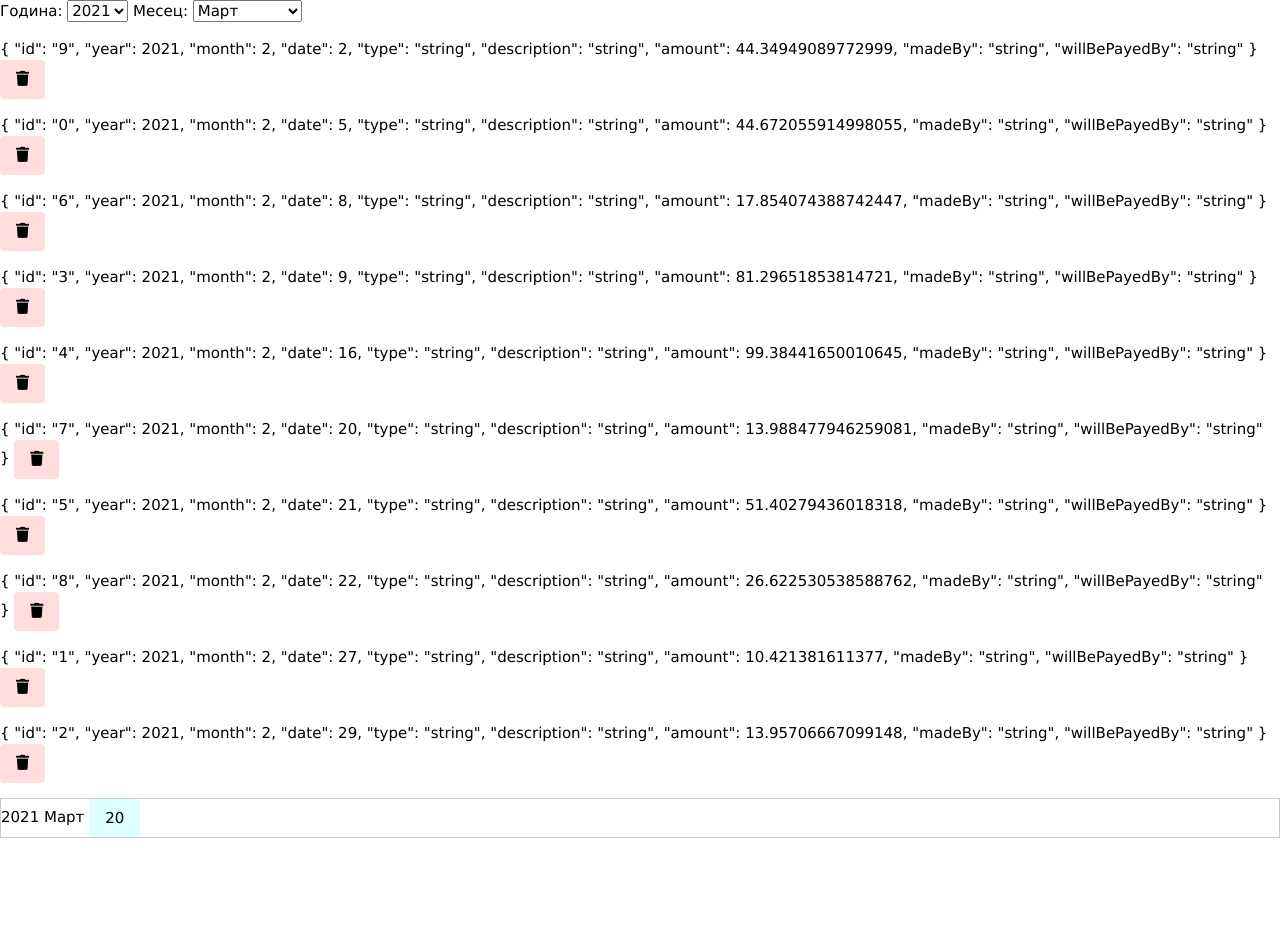
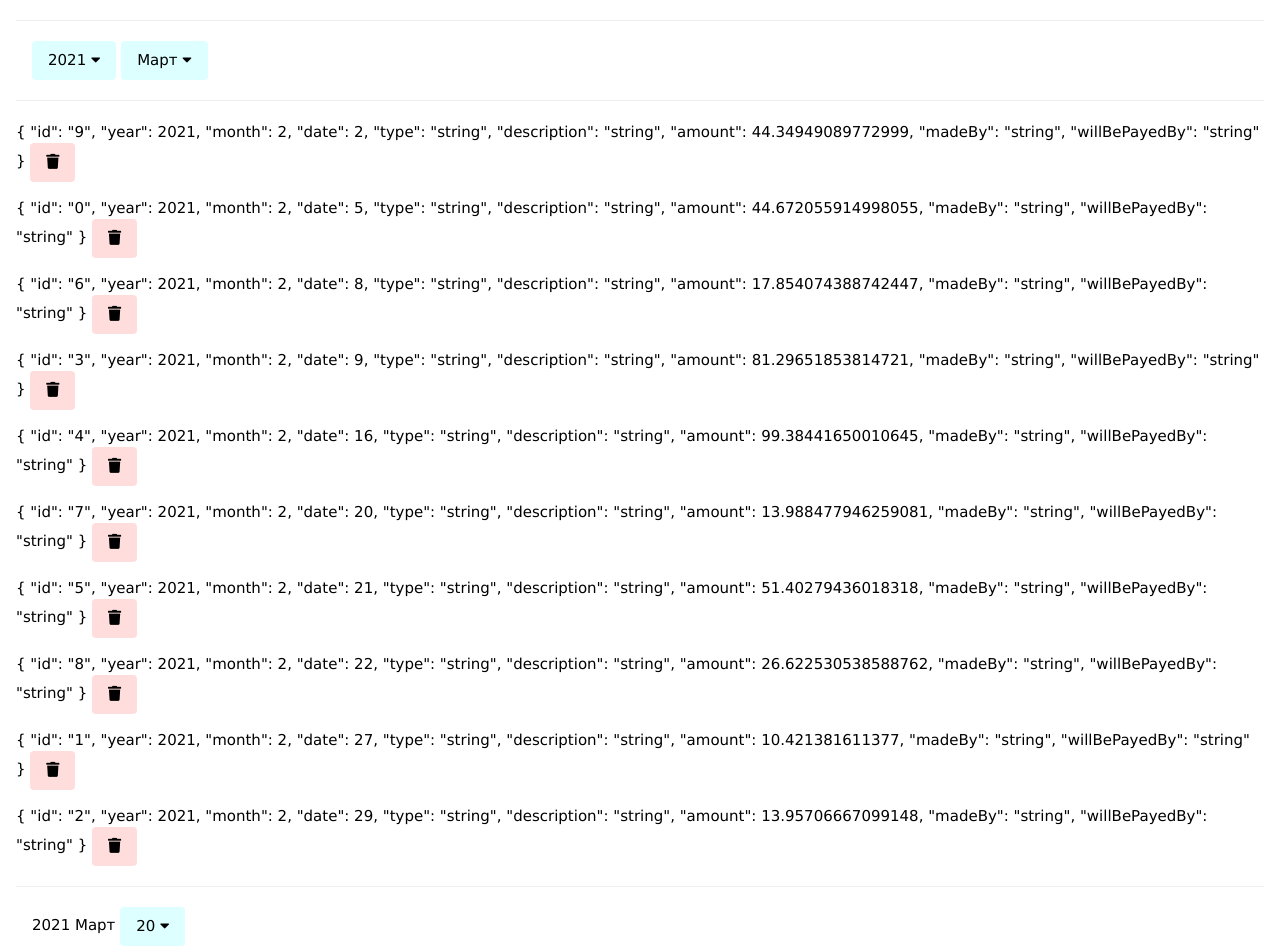
Before and after one commit to atorov/spendings-fe, a React app: page / in a window 1280 px wide. Shown: the top 952 px of the page. Before the commit the page ends 838 px from the top, so only its background shows below. Built offline with nearby package versions, Linux system fonts and the light colour scheme.

Commit message:
latest changes

```diff
--- a/src/App/AddNewRecord/index.tsx
+++ b/src/App/AddNewRecord/index.tsx
@@ -1,4 +1,6 @@
 import * as React from 'react'
+
+import CustomDropdown from '../shared/CustomDropdown'
 
 interface IProps {
     month: number;
@@ -8,45 +10,30 @@ interface IProps {
 
 const AddNewRecord: React.FC<IProps> = (props: IProps) => {
     const [date, setDate] = React.useState(new Date().getDate())
-    const [isDateMenuOpened, setDateMenuOpened] = React.useState(false)
+
+    const displayDate = date < 10 ? `0${date}` : String(date)
 
     return (
-        <div className="w3-border">
+        <div className="w3-container">
             <div>
                 {props.year}
                 &nbsp;
                 {props.monthNames[props.month]}
                 &nbsp;
 
-                <button
-                    type="button"
-                    className="w3-button w3-round w3-pale-blue w3-hover-blue"
-                    onClick={() => setDateMenuOpened((prevState) => !prevState)}
-                >
-                    {date < 10 ? `0${date}` : date}
-                </button>
-                {isDateMenuOpened ? (
-                    <div
-                        className="w3-bar-block w3-border w3-round"
-                        style={{ maxHeight: 120, overflow: 'auto' }}
-                    >
-                        {Array(31).fill(null).map((_, idx) => (
-                            <button
-                                key={idx}
-                                value={idx + 1}
-                                type="button"
-                                className="w3-button w3-bar w3-pale-blue w3-hover-blue"
-                                onClick={() => {
-                                    setDate(idx + 1)
-                                    setDateMenuOpened(false)
-                                }}
-                            >
-                                {String(idx + 1).length < 2 ? `0${idx + 1}` : idx + 1}
-                            </button>
-                        ))}
-                    </div>
-                ) : null}
+                <CustomDropdown
+                    value={date}
+                    displayValue={displayDate}
+                    items={Array(31).fill(null).map((_, idx) => ({ value: idx + 1, displayValue: idx + 1 < 10 ? String(`0${idx + 1}`) : String(idx + 1) }))}
+                    onSetValue={setDate}
+                />
             </div>
+
+            <br />
+            <br />
+            <br />
+            <hr />
+            <br />
         </div>
     )
 }
--- a/src/App/index.tsx
+++ b/src/App/index.tsx
@@ -1,6 +1,7 @@
 import * as React from 'react'
 
 import AddNewRecord from './AddNewRecord'
+import CustomDropdown from './shared/CustomDropdown'
 
 import './style.css'
 
@@ -61,29 +62,23 @@ const App: React.FC = () => {
         })
 
     return (
-        <>
-            <label htmlFor="year">
-                Година:&nbsp;
-                <select id="year" value={year} onChange={(event) => setYear(Number(event.target.value))}>
-                    {Array(10).fill(null).map((_, idx) => (
-                        <option key={idx} value={idx + 2020}>
-                            {idx + 2020}
-                        </option>
-                    ))}
-                </select>
-            </label>
-            &nbsp;
-            <label htmlFor="month">
-                Месец:&nbsp;
-                <select id="month" value={month} onChange={(event) => setMonth(+event.target.value)}>
-                    {MONTH_NAMES.map((monthName, idx) => (
-                        <option key={idx} value={idx}>
-                            {monthName}
-                        </option>
-                    ))}
-                </select>
-            </label>
-            <br />
+        <div className="w3-container">
+            <hr />
+            <div className="w3-container">
+                <CustomDropdown
+                    value={year}
+                    items={Array(10).fill(null).map((_, idx) => ({ value: idx + 2020 }))}
+                    onSetValue={setYear}
+                />
+                &nbsp;
+                <CustomDropdown
+                    value={month}
+                    displayValue={MONTH_NAMES[month]}
+                    items={MONTH_NAMES.map((monthName, idx) => ({ value: idx, displayValue: monthName }))}
+                    onSetValue={setMonth}
+                />
+            </div>
+            <hr />
 
             {filteredRecords.map((record) => (
                 <p key={record.id}>
@@ -99,12 +94,14 @@ const App: React.FC = () => {
                 </p>
             ))}
 
+            <hr />
             <AddNewRecord
                 month={month}
                 monthNames={MONTH_NAMES}
                 year={year}
             />
-        </>
+            <hr />
+        </div>
     )
 }
 
--- /dev/null
+++ b/src/App/shared/CustomDropdown/index.tsx
@@ -0,0 +1,60 @@
+import * as React from 'react'
+
+interface IItem {
+    value: number | string;
+    displayValue?: string;
+}
+
+interface IProps {
+    value: number | string;
+    displayValue?: string | null;
+    items: IItem[];
+    onSetValue: Function;
+}
+
+const CustomDropdown: React.FC<IProps> = (props: IProps) => {
+    const [isOpened, setOpened] = React.useState(false)
+
+    const displayValue = props.displayValue === null ? String(props.value) : props.displayValue
+
+    return (
+        <div style={{ display: 'inline-block' }}>
+            <button
+                type="button"
+                className={`w3-button w3-round ${isOpened ? 'w3-blue' : 'w3-pale-blue'} w3-hover-blue`}
+                onClick={() => setOpened((prevState) => !prevState)}
+            >
+                {displayValue}
+                &nbsp;
+                <i className={`fas fa-caret-${isOpened ? 'up' : 'down'}`} />
+            </button>
+            <div
+                className="w3-dropdown-content w3-bar-block w3-border"
+                style={{ display: isOpened ? 'block' : 'none', maxHeight: 180, overflow: 'auto' }}
+            >
+                {props.items.map((item) => {
+                    const itemDisplayValue = !item.displayValue ? String(item.value) : item.displayValue
+                    return (
+                        <button
+                            key={item.value}
+                            type="button"
+                            className="w3-bar-item w3-button"
+                            onClick={() => {
+                                props.onSetValue(item.value)
+                                setOpened(false)
+                            }}
+                        >
+                            {itemDisplayValue}
+                        </button>
+                    )
+                })}
+            </div>
+        </div>
+    )
+}
+
+CustomDropdown.defaultProps = {
+    displayValue: null,
+}
+
+export default CustomDropdown
```
